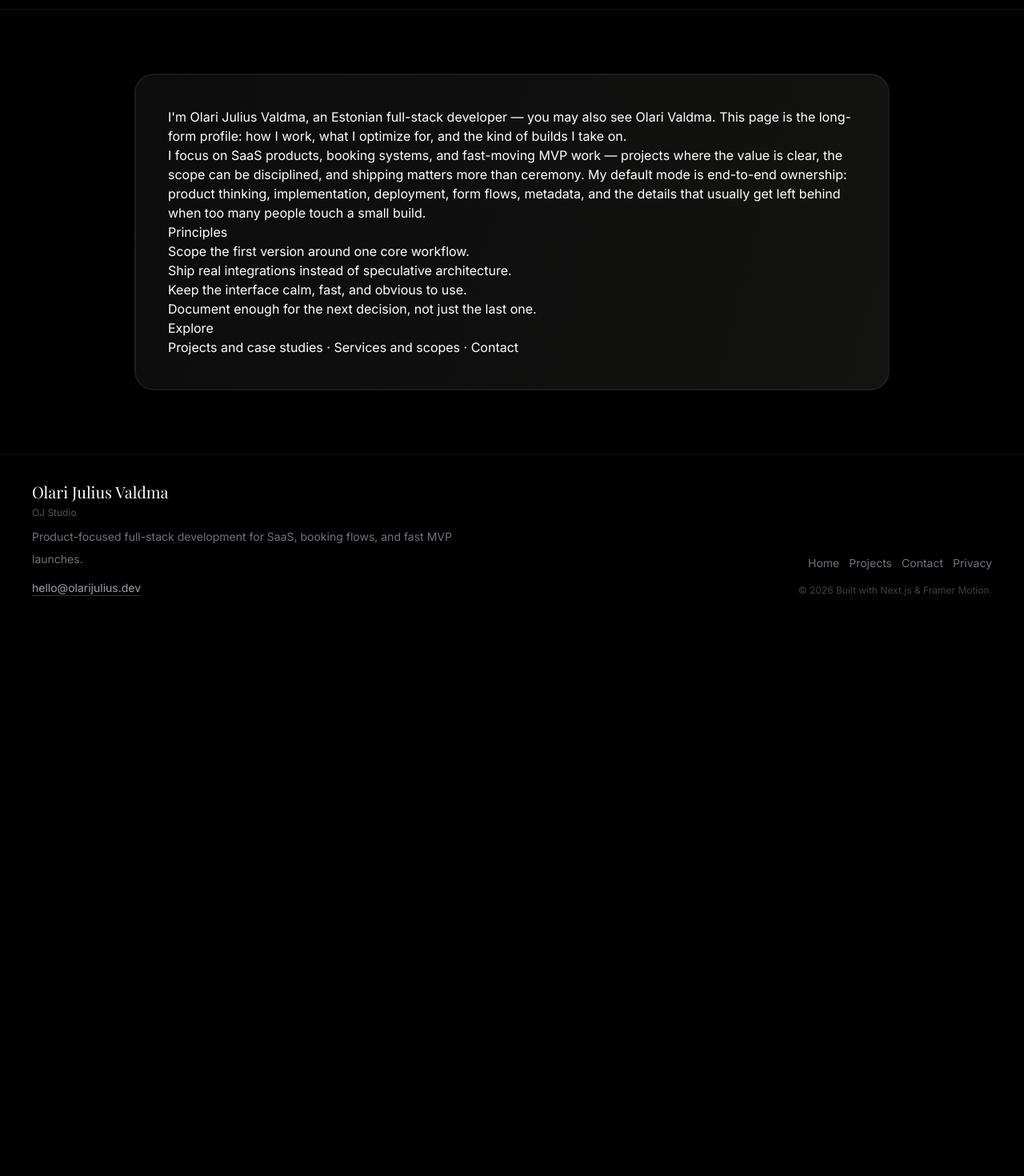
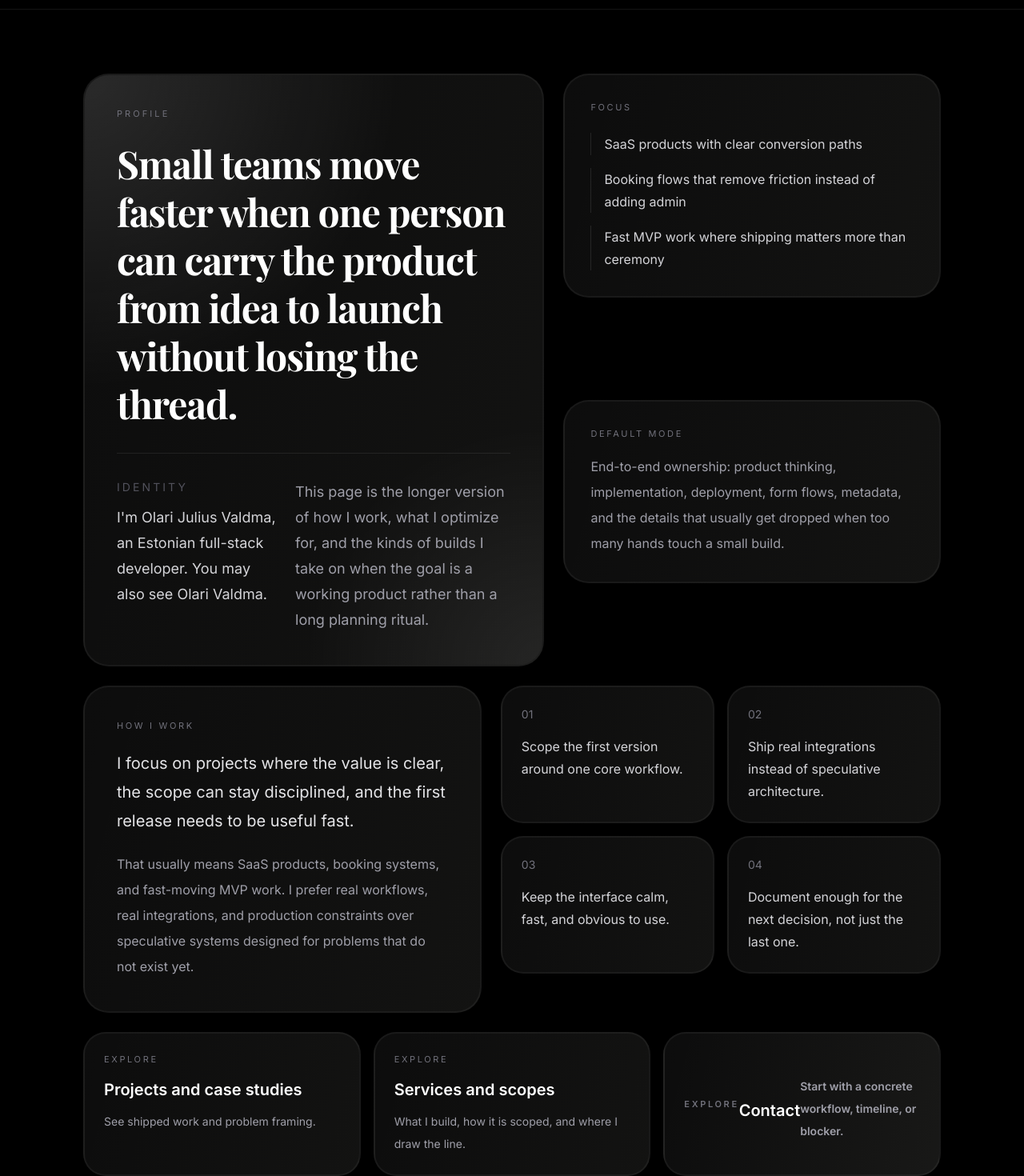
Before and after one commit to olarijulius-wq/olari-portfolio, a Next.js app: page /about in a window 1280 px wide. Shown: the part 420-1890 px from the top of the page at 80% size. Before the commit the page ends 1198 px from the top, so only its background shows below. Built offline with nearby package versions, Linux system fonts and the light colour scheme; no server answers.

Commit message:
Add Vercel Analytics and refresh about page

```diff
--- a/app/(site)/about/page.tsx
+++ b/app/(site)/about/page.tsx
@@ -1,10 +1,9 @@
 import type { Metadata } from "next";
 import Link from "next/link";
 import PageHeader from "@/components/PageHeader";
-import Prose from "@/components/Prose";
 import Reveal from "@/components/Reveal";
 import { createPageMetadata } from "@/app/lib/metadata";
-import { glassPanelInteractive } from "@/app/lib/glass";
+import { glassCta, glassPanelInteractive } from "@/app/lib/glass";
 import {
   personAlternateName,
   personGraphId,
@@ -17,6 +16,29 @@ const aboutMetaTitle = `About ${personName}`;
 const aboutHeading = aboutMetaTitle;
 const aboutDescription =
   "Background, experience, and working style of Olari Julius Valdma, Estonian full-stack developer and product-minded builder.";
+
+const principles = [
+  "Scope the first version around one core workflow.",
+  "Ship real integrations instead of speculative architecture.",
+  "Keep the interface calm, fast, and obvious to use.",
+  "Document enough for the next decision, not just the last one.",
+];
+
+const focusAreas = [
+  "SaaS products with clear conversion paths",
+  "Booking flows that remove friction instead of adding admin",
+  "Fast MVP work where shipping matters more than ceremony",
+];
+
+const exploreLinks = [
+  { href: "/projects", label: "Projects and case studies", detail: "See shipped work and problem framing." },
+  {
+    href: "/services",
+    label: "Services and scopes",
+    detail: "What I build, how it is scoped, and where I draw the line.",
+  },
+  { href: "/contact", label: "Contact", detail: "Start with a concrete workflow, timeline, or blocker." },
+];
 
 export const metadata: Metadata = createPageMetadata({
   title: aboutMetaTitle,
@@ -53,38 +75,104 @@ export default function AboutPage() {
         title={aboutHeading}
         description="Background, how I work end to end, and the kinds of products I like shipping — from SaaS and booking flows to fast MVPs."
       />
-      <section className="mx-auto max-w-5xl px-6 py-16 md:px-10 md:py-20">
-        <Reveal>
-          <div className={`rounded-3xl p-8 md:p-10 ${glassPanelInteractive}`}>
-            <Prose>
-              <p>
-                I&apos;m {personName}, an Estonian full-stack developer — you may also see{" "}
-                {personAlternateName}. This page is the long-form profile: how I work, what I optimize
-                for, and the kind of builds I take on.
+      <section className="mx-auto max-w-6xl px-6 py-16 md:px-10 md:py-20">
+        <div className="grid gap-6 lg:grid-cols-[1.1fr_0.9fr]">
+          <Reveal>
+            <article className={`relative overflow-hidden rounded-[2rem] p-8 md:p-10 ${glassPanelInteractive}`}>
+              <div className="pointer-events-none absolute inset-0 bg-[radial-gradient(circle_at_top_left,rgba(255,255,255,0.12),transparent_42%),radial-gradient(circle_at_bottom_right,rgba(255,255,255,0.08),transparent_32%)]" />
+              <div className="relative">
+                <p className="text-[11px] uppercase tracking-[0.28em] text-zinc-500">Profile</p>
+                <p className="mt-6 max-w-3xl font-display text-3xl font-bold leading-tight tracking-tight text-white md:text-5xl">
+                  Small teams move faster when one person can carry the product from idea to launch
+                  without losing the thread.
+                </p>
+                <div className="mt-8 grid gap-6 border-t border-white/[0.08] pt-8 md:grid-cols-[0.85fr_1.15fr]">
+                  <div>
+                    <p className="text-sm uppercase tracking-[0.22em] text-zinc-600">Identity</p>
+                    <p className="mt-3 text-lg leading-8 text-zinc-300">
+                      I&apos;m {personName}, an Estonian full-stack developer. You may also see{" "}
+                      {personAlternateName}.
+                    </p>
+                  </div>
+                  <p className="text-base leading-8 text-zinc-400 md:text-lg">
+                    This page is the longer version of how I work, what I optimize for, and the kinds
+                    of builds I take on when the goal is a working product rather than a long planning
+                    ritual.
+                  </p>
+                </div>
+              </div>
+            </article>
+          </Reveal>
+          <div className="grid gap-6">
+            <Reveal delay={0.06}>
+              <article className={`rounded-[2rem] p-8 ${glassPanelInteractive}`}>
+                <p className="text-[11px] uppercase tracking-[0.24em] text-zinc-500">Focus</p>
+                <ul className="mt-6 space-y-4">
+                  {focusAreas.map((area) => (
+                    <li key={area} className="border-l border-white/10 pl-4 text-base leading-7 text-zinc-300">
+                      {area}
+                    </li>
+                  ))}
+                </ul>
+              </article>
+            </Reveal>
+            <Reveal delay={0.12}>
+              <article className={`rounded-[2rem] p-8 ${glassPanelInteractive}`}>
+                <p className="text-[11px] uppercase tracking-[0.24em] text-zinc-500">Default Mode</p>
+                <p className="mt-4 text-base leading-8 text-zinc-400">
+                  End-to-end ownership: product thinking, implementation, deployment, form flows,
+                  metadata, and the details that usually get dropped when too many hands touch a small
+                  build.
+                </p>
+              </article>
+            </Reveal>
+          </div>
+        </div>
+
+        <div className="mt-6 grid gap-6 lg:grid-cols-[0.95fr_1.05fr]">
+          <Reveal delay={0.08}>
+            <article className={`rounded-[2rem] p-8 md:p-10 ${glassPanelInteractive}`}>
+              <p className="text-[11px] uppercase tracking-[0.24em] text-zinc-500">How I Work</p>
+              <p className="mt-5 text-xl leading-9 text-zinc-200">
+                I focus on projects where the value is clear, the scope can stay disciplined, and the
+                first release needs to be useful fast.
               </p>
-              <p>
-                I focus on SaaS products, booking systems, and fast-moving MVP work — projects where
-                the value is clear, the scope can be disciplined, and shipping matters more than
-                ceremony. My default mode is end-to-end ownership: product thinking, implementation,
-                deployment, form flows, metadata, and the details that usually get left behind when
-                too many people touch a small build.
+              <p className="mt-5 max-w-2xl text-base leading-8 text-zinc-400">
+                That usually means SaaS products, booking systems, and fast-moving MVP work. I prefer
+                real workflows, real integrations, and production constraints over speculative systems
+                designed for problems that do not exist yet.
               </p>
-              <h2>Principles</h2>
-              <ul>
-                <li>Scope the first version around one core workflow.</li>
-                <li>Ship real integrations instead of speculative architecture.</li>
-                <li>Keep the interface calm, fast, and obvious to use.</li>
-                <li>Document enough for the next decision, not just the last one.</li>
-              </ul>
-              <h2>Explore</h2>
-              <p>
-                <Link href="/projects">Projects and case studies</Link>
-                {" · "}
-                <Link href="/services">Services and scopes</Link>
-                {" · "}
-                <Link href="/contact">Contact</Link>
-              </p>
-            </Prose>
+            </article>
+          </Reveal>
+          <Reveal delay={0.14}>
+            <div className="grid gap-4 sm:grid-cols-2">
+              {principles.map((principle, index) => (
+                <article key={principle} className={`rounded-[1.75rem] p-6 ${glassPanelInteractive}`}>
+                  <p className="text-sm text-zinc-500">{String(index + 1).padStart(2, "0")}</p>
+                  <p className="mt-4 text-base leading-7 text-zinc-300">{principle}</p>
+                </article>
+              ))}
+            </div>
+          </Reveal>
+        </div>
+
+        <Reveal className="mt-6" delay={0.18}>
+          <div className="grid gap-4 lg:grid-cols-3">
+            {exploreLinks.map((item) => (
+              <Link
+                key={item.href}
+                href={item.href}
+                className={`group rounded-[1.75rem] p-6 ${item.href === "/contact" ? glassCta : glassPanelInteractive}`}
+              >
+                <p className="text-[11px] uppercase tracking-[0.24em] text-zinc-500 transition-colors group-hover:text-inherit">
+                  Explore
+                </p>
+                <p className="mt-4 text-xl font-semibold text-white">{item.label}</p>
+                <p className="mt-3 text-sm leading-7 text-zinc-400 transition-colors group-hover:text-inherit">
+                  {item.detail}
+                </p>
+              </Link>
+            ))}
           </div>
         </Reveal>
       </section>
--- a/app/layout.tsx
+++ b/app/layout.tsx
@@ -1,5 +1,6 @@
 import type { Metadata } from "next";
 import { Playfair_Display, Inter } from "next/font/google";
+import { Analytics } from "@vercel/analytics/next";
 import { brandName, personName, siteDescription, siteTitle, siteUrl } from "@/app/lib/site";
 import "./globals.css";
 
@@ -80,6 +81,7 @@ export default function RootLayout({
     <html lang="en" className={`${playfair.variable} ${inter.variable}`}>
       <body className="bg-black text-white antialiased">
         {children}
+        <Analytics />
       </body>
     </html>
   );
--- a/package.json
+++ b/package.json
@@ -10,6 +10,7 @@
   },
   "dependencies": {
     "@types/three": "^0.183.1",
+    "@vercel/analytics": "^2.0.1",
     "framer-motion": "^12.38.0",
     "lucide-react": "^1.7.0",
     "next": "16.2.1",
```
Also changed, not shown: 1 other file (tests, documents, lock files or other folders).
